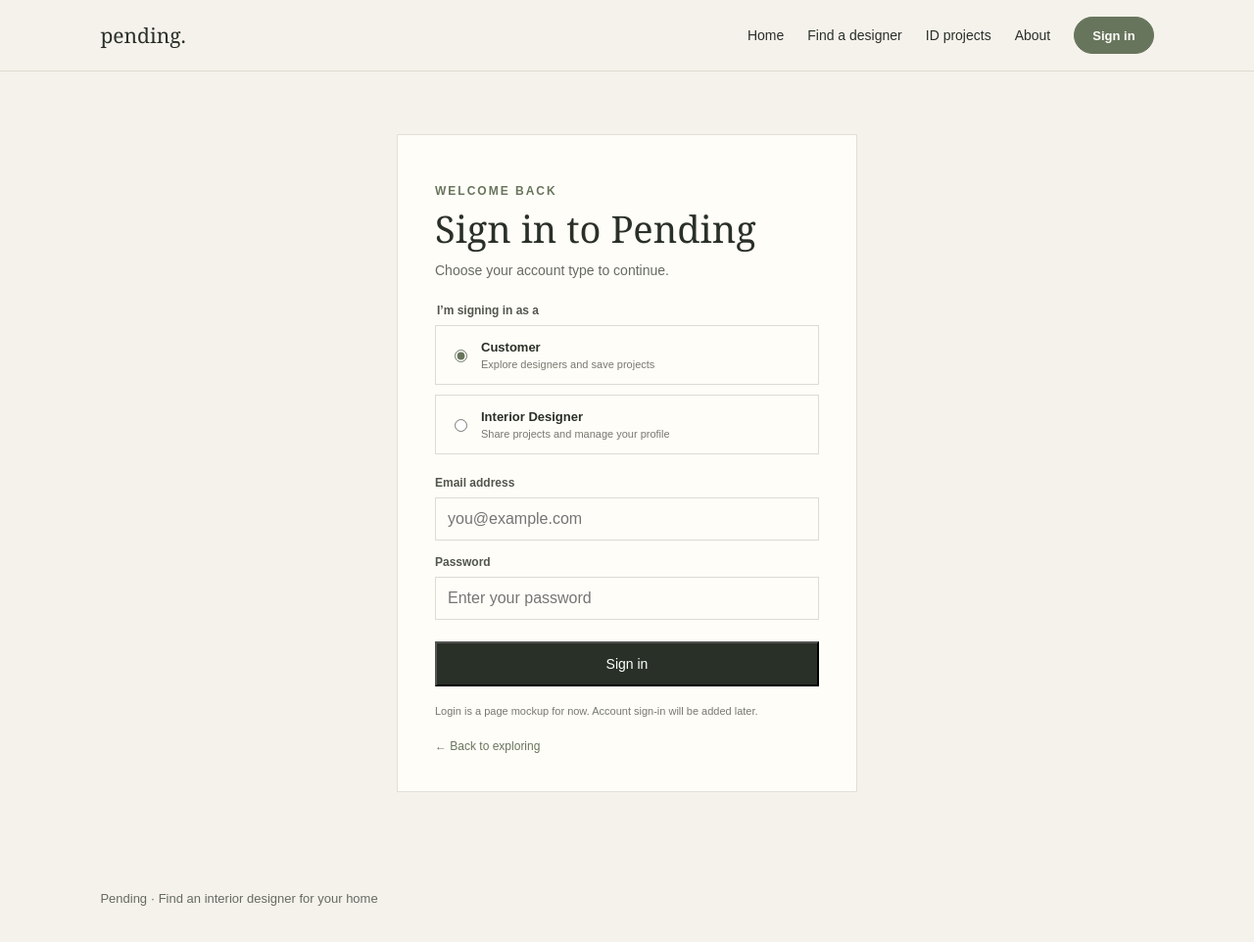
After one commit to Daniel-Loh/Interior-Design, a Flask app: page /login in a window 1280 px wide. The commit adds this page. Shown: the whole page at 98% size. Run offline with Flask 3, Linux system fonts and the light colour scheme.

Commit message:
base webpage

```diff
--- a/app.py
+++ b/app.py
@@ -4,8 +4,14 @@ app = Flask(__name__)
 
 @app.route('/')
 def home():
-    return render_template("master.html")
+    return render_template("sites/Main.html")
+
+
+@app.route('/login')
+def login():
+    return render_template("sites/Login.html")
 
 
 if __name__ == "__main__":
-    app.run(debug=True)
+    # Port 5000 is already in use on this machine by another app.
+    app.run(debug=True, port=5001)
--- /dev/null
+++ b/static/style.css
@@ -0,0 +1,297 @@
+* {
+    box-sizing: border-box;
+}
+
+body {
+    margin: 0;
+    background: #f5f2eb;
+    color: #293028;
+    font-family: Arial, sans-serif;
+}
+
+a {
+    color: inherit;
+    text-decoration: none;
+}
+
+.site-header {
+    min-height: 72px;
+    padding: 16px 8%;
+    display: flex;
+    align-items: center;
+    justify-content: space-between;
+    border-bottom: 1px solid #dedbd2;
+}
+
+.logo {
+    font-family: Georgia, serif;
+    font-size: 21px;
+}
+
+nav {
+    display: flex;
+    align-items: center;
+    gap: 24px;
+    min-height: 40px;
+    font-size: 14px;
+}
+
+.sign-in-link {
+    display: inline-flex;
+    align-items: center;
+    justify-content: center;
+    min-height: 38px;
+    padding: 0 18px;
+    border: 1px solid #68755d;
+    border-radius: 999px;
+    background: #68755d;
+    color: #fffdf8;
+    font-size: 13px;
+    font-weight: bold;
+    line-height: 1;
+    transition: background-color 0.2s, border-color 0.2s, transform 0.2s;
+}
+
+.sign-in-link:hover {
+    border-color: #4e5c45;
+    background: #4e5c45;
+    color: #fffdf8;
+    transform: translateY(-1px);
+}
+
+.hero {
+    padding: 100px 8% 110px;
+    background: #e9e7dd;
+}
+
+.eyebrow {
+    color: #68755d;
+    font-size: 12px;
+    font-weight: bold;
+    letter-spacing: 2px;
+    text-transform: uppercase;
+}
+
+h1, h2 {
+    font-family: Georgia, serif;
+    font-weight: normal;
+}
+
+h1 {
+    max-width: 700px;
+    margin: 20px 0;
+    font-size: clamp(42px, 7vw, 72px);
+    line-height: 1.05;
+}
+
+.intro, .section-intro {
+    max-width: 540px;
+    color: #666b61;
+    line-height: 1.7;
+}
+
+.button {
+    display: inline-block;
+    margin-top: 16px;
+    padding: 13px 18px;
+    background: #293028;
+    color: white;
+    font-size: 14px;
+}
+
+.section {
+    padding: 72px 8%;
+}
+
+.section h2 {
+    margin: 12px 0;
+    font-size: 38px;
+}
+
+.section-muted {
+    background: #eeece5;
+}
+
+.placeholder {
+    margin-top: 28px;
+    padding: 36px;
+    border: 1px dashed #a9aa9e;
+    color: #777a70;
+    text-align: center;
+}
+
+.project-grid {
+    display: grid;
+    grid-template-columns: repeat(3, 1fr);
+    gap: 20px;
+    margin-top: 28px;
+}
+
+.project-card {
+    background: #fffdf8;
+}
+
+.project-image {
+    min-height: 190px;
+    display: grid;
+    place-items: center;
+    background: #dedbd2;
+    color: #777a70;
+    font-size: 13px;
+}
+
+.project-info {
+    padding: 18px;
+}
+
+.project-info h3 {
+    margin: 8px 0;
+    font-family: Georgia, serif;
+    font-size: 21px;
+    font-weight: normal;
+}
+
+.project-info p {
+    color: #666b61;
+    font-size: 13px;
+}
+
+.project-type {
+    color: #68755d !important;
+    font-size: 11px !important;
+    font-weight: bold;
+    letter-spacing: 1px;
+    text-transform: uppercase;
+}
+
+.site-footer {
+    padding: 24px 8%;
+    color: #666b61;
+    font-size: 13px;
+}
+
+.login-section {
+    min-height: 75vh;
+    padding: 64px 20px;
+    display: grid;
+    place-items: center;
+}
+
+.login-card {
+    width: min(100%, 470px);
+    padding: 38px;
+    background: #fffdf8;
+    border: 1px solid #e2dfd6;
+}
+
+.login-card h1 {
+    margin: 12px 0;
+    font-size: 38px;
+}
+
+.login-intro {
+    margin-bottom: 26px;
+    color: #666b61;
+    font-size: 14px;
+}
+
+.account-types {
+    display: grid;
+    gap: 10px;
+    margin: 0 0 22px;
+    padding: 0;
+    border: 0;
+}
+
+.account-types legend,
+.login-label {
+    margin-bottom: 8px;
+    color: #51564d;
+    font-size: 12px;
+    font-weight: bold;
+}
+
+.account-option {
+    display: flex;
+    align-items: center;
+    gap: 11px;
+    padding: 14px;
+    border: 1px solid #dedbd2;
+    cursor: pointer;
+}
+
+.account-option input {
+    accent-color: #68755d;
+}
+
+.account-option strong,
+.account-option small {
+    display: block;
+}
+
+.account-option strong {
+    font-size: 13px;
+}
+
+.account-option small {
+    margin-top: 4px;
+    color: #777a70;
+    font-size: 11px;
+}
+
+.login-label {
+    display: block;
+    margin-top: 15px;
+}
+
+.login-input {
+    width: 100%;
+    padding: 12px;
+    border: 1px solid #dedbd2;
+    background: #fffdf8;
+    font: inherit;
+}
+
+.login-button {
+    width: 100%;
+    margin-top: 22px;
+    cursor: pointer;
+}
+
+.login-note {
+    margin: 17px 0;
+    color: #777a70;
+    font-size: 11px;
+    line-height: 1.6;
+}
+
+.back-link {
+    color: #68755d;
+    font-size: 12px;
+}
+
+@media (max-width: 600px) {
+    .site-header {
+        align-items: flex-start;
+        gap: 14px;
+        flex-direction: column;
+    }
+
+    nav {
+        gap: 16px;
+        flex-wrap: wrap;
+    }
+
+    .hero {
+        padding-top: 72px;
+        padding-bottom: 80px;
+    }
+
+    .project-grid {
+        grid-template-columns: 1fr;
+    }
+
+    .login-card {
+        padding: 26px 20px;
+    }
+}
--- a/templates/master.html
+++ b/templates/master.html
@@ -1,93 +1,29 @@
+<!doctype html>
+<html lang="en">
 <head>
     <meta charset="UTF-8">
     <meta name="viewport" content="width=device-width, initial-scale=1.0">
-    <title>Interior Design</title>
-    <link rel="stylesheet" href="https://cdn.jsdelivr.net/npm/bootstrap@4.0.0/dist/css/bootstrap.min.css" integrity="sha384-Gn5384xqQ1aoWXA+058RXPxPg6fy4IWvTNh0E263XmFcJlSAwiGgFAW/dAiS6JXm" crossorigin="anonymous">
+    <title>{% block title %}Pending · Find your interior designer{% endblock %}</title>
+    <link rel="stylesheet" href="{{ url_for('static', filename='style.css') }}">
 </head>
-
 <body>
-    <header>
-        <nav class="navbar navbar-dark bg-dark nav-expand-lg">
-            <a class="navbar-brand" href="/">Interior Design</a>
-            <button class="navbar-toggler" type="button" data-toggle="collapse" data-target="#navbarNavAltMarkup" aria-controls="navbarNavAltMarkup" aria-expanded="false" aria-label="Toggle navigation">
-                <span class="navbar-toggler-icon"></span>
-            </button>
-            <div class="collapse navbar-collapse" id="navbarNavAltMarkup">
-                <div class="navbar-nav">
-                    <a class="nav-item nav-link active" href="/">Home<span class="sr-only">(current)</span></a>
-                    <a class="nav-item nav-link" href="#">Artices</a>
-                    <a class="nav-item nav-link" href="#">Designers</a>
-                </div>
-            </div>
+    <header class="site-header">
+        <a class="logo" href="/">pending.</a>
+        <nav>
+            <a href="/">Home</a>
+            <a href="#designers">Find a designer</a>
+            <a href="#projects">ID projects</a>
+            <a href="#about">About</a>
+            <a class="sign-in-link" href="{{ url_for('login') }}">Sign in</a>
         </nav>
-        <!-- TODO
-        <nav class="navbar nav-expand-lg navbar-overlay">
-            <a class="navbar-brand logoText" href="/"><img src="https://imgs.search.brave.com/nK5jAzwn0g_lC5N3onCj_Z8fXk0OM4_ab51og2xC638/rs:fit:860:0:0:0/g:ce/aHR0cHM6Ly9zdGF0/aWMudmVjdGVlenku/Y29tL3N5c3RlbS9y/ZXNvdXJjZXMvdGh1/bWJuYWlscy8wNDYv/MDI2LzkyMy9zbWFs/bC9ibGFjay1jbGFz/c2ljLXNlZGFuLWNh/ci1pY29uLXBuZy5w/bmc" alt="Black Sedan" class="imgLogo" />Interior Design</a>
-            <button class="navbar-toggler" type="button" data-toggle="collapse" data-target="#navbarSupportedContent" aria-controls="navbarSupportedContent" aria-expanded="false" aria-label="Toggle navigation">
-                <span class="navbar-toggler-icon"></span>
-            </button>
-            <div class="collapse navbar-collapse" id="navbarSupportedContent">
-                <ul class="navbar-nav ml-auto">
-                    <li class="nav-item" style="display: none" id="Designers">
-                        <a class="nav-link" href="#">Interior Designers</a>
-                    </li>
-                    <li class="nav-item">
-                        <a class="nav-link" href="#">Calculator</a>
-                    </li>
-                    <li class="nav-item">
-                        <a class="nav-link" href="#">Articles</a>
-                    </li>
-                    <li class="nav-item">
-                        <a class="nav-link" href="#">FAQ</a>
-                    </li>
-                    <li class="nav-item">
-                        <a class="nav-link" href="#">Contact Us</a>
-                    </li>
-
-                    <div class="nav-item dropdown" id="loginDropDown">
-                        <button class="btn btn-secondary dropdown-toggle" type="button" id="dropdownMenuButton" data-toggle="dropdown" aria-haspopup="true" aria-expanded="false">
-                            Login
-                        </button>
-                        <div class="dropdown-menu dropdown-menu-right">
-                            <form class="px-4 py-3" id="loginForm">
-                                <div class="form-group">
-                                    <label for="email">Email address</label>
-                                    <input type="email" class="form-control" id="email" placeholder="email@example.com">
-                                </div>
-                                <div class="form-group">
-                                    <label for="password">Password</label>
-                                    <input type="password" class="form-control" id="password" placeholder="Password">
-                                </div>
-                                <div class="form-check">
-                                    <input type="checkbox" class="form-check-input" id="rmbCheck">
-                                    <label class="form-check-label" for="rmbCheck">Remember me</label>
-                                </div>
-                                <button type="submit" class="btn btn-primary signIn">Sign in</button>
-                            </form>
-                            <div class="dropdown-divider"></div>
-                            <a class="dropdown-item signUp" href="#">New around here? Sign up</a>
-                            <a class="dropdown-item" href="#">Forgot password?</a>
-                        </div>
-                    </div>
-                    <div class="dropdown" id="userProfile">
-                        <button class="btn btn-secondary dropdown-toggle" type="button" id="dropdownMenuButton" data-toggle="dropdown" aria-haspopup="true" aria-expanded="false">
-                            <span id="btnText">No User</span>
-                        </button>
-                        <div class="dropdown-menu dropdown-menu-right" aria-labelledby="dropdownMenuButton">
-                            <a class="dropdown-item" href="#">My Profile</a>
-                            <a class="dropdown-item" href="#">Rental History</a>
-                            <button type="button" class="btn btn-link dropdown-item" id="logoutBtn" onclick="logoutUser()">Logout</button>
-                        </div>
-                    </div>
-                </ul>
-            </div>
-        </nav>
-    -->
     </header>
 
-    {% block content %}{% endblock %}
+    <main>
+        {% block content %}{% endblock %}
+    </main>
 
-    <script src="https://code.jquery.com/jquery-3.2.1.slim.min.js" integrity="sha384-KJ3o2DKtIkvYIK3UENzmM7KCkRr/rE9/Qpg6aAZGJwFDMVNA/GpGFF93hXpG5KkN" crossorigin="anonymous"></script>
-    <script src="https://cdn.jsdelivr.net/npm/popper.js@1.12.9/dist/umd/popper.min.js" integrity="sha384-ApNbgh9B+Y1QKtv3Rn7W3mgPxhU9K/ScQsAP7hUibX39j7fakFPskvXusvfa0b4Q" crossorigin="anonymous"></script>
-    <script src="https://cdn.jsdelivr.net/npm/bootstrap@4.0.0/dist/js/bootstrap.min.js" integrity="sha384-JZR6Spejh4U02d8jOt6vLEHfe/JQGiRRSQQxSfFWpi1MquVdAyjUar5+76PVCmYl" crossorigin="anonymous"></script>
+    <footer class="site-footer">
+        <p>Pending · Find an interior designer for your home</p>
+    </footer>
 </body>
+</html>
--- /dev/null
+++ b/templates/sites/Login.html
@@ -0,0 +1,38 @@
+{% extends "master.html" %}
+
+{% block title %}Sign in | Pending{% endblock %}
+
+{% block content %}
+<section class="login-section">
+    <div class="login-card">
+        <p class="eyebrow">Welcome back</p>
+        <h1>Sign in to Pending</h1>
+        <p class="login-intro">Choose your account type to continue.</p>
+
+        <!-- Account selection is a visual placeholder until authentication is added. -->
+        <form>
+            <fieldset class="account-types">
+                <legend>I’m signing in as a</legend>
+                <label class="account-option">
+                    <input type="radio" name="account_type" value="customer" checked>
+                    <span><strong>Customer</strong><small>Explore designers and save projects</small></span>
+                </label>
+                <label class="account-option">
+                    <input type="radio" name="account_type" value="designer">
+                    <span><strong>Interior Designer</strong><small>Share projects and manage your profile</small></span>
+                </label>
+            </fieldset>
+
+            <label class="login-label" for="email">Email address</label>
+            <input class="login-input" id="email" name="email" type="email" placeholder="you@example.com">
+
+            <label class="login-label" for="password">Password</label>
+            <input class="login-input" id="password" name="password" type="password" placeholder="Enter your password">
+
+            <button class="button login-button" type="button">Sign in</button>
+        </form>
+        <p class="login-note">Login is a page mockup for now. Account sign-in will be added later.</p>
+        <a class="back-link" href="{{ url_for('home') }}">← Back to exploring</a>
+    </div>
+</section>
+{% endblock %}
```
Also changed, not shown: templates/sites/Main.html (+61 -0 lines).
